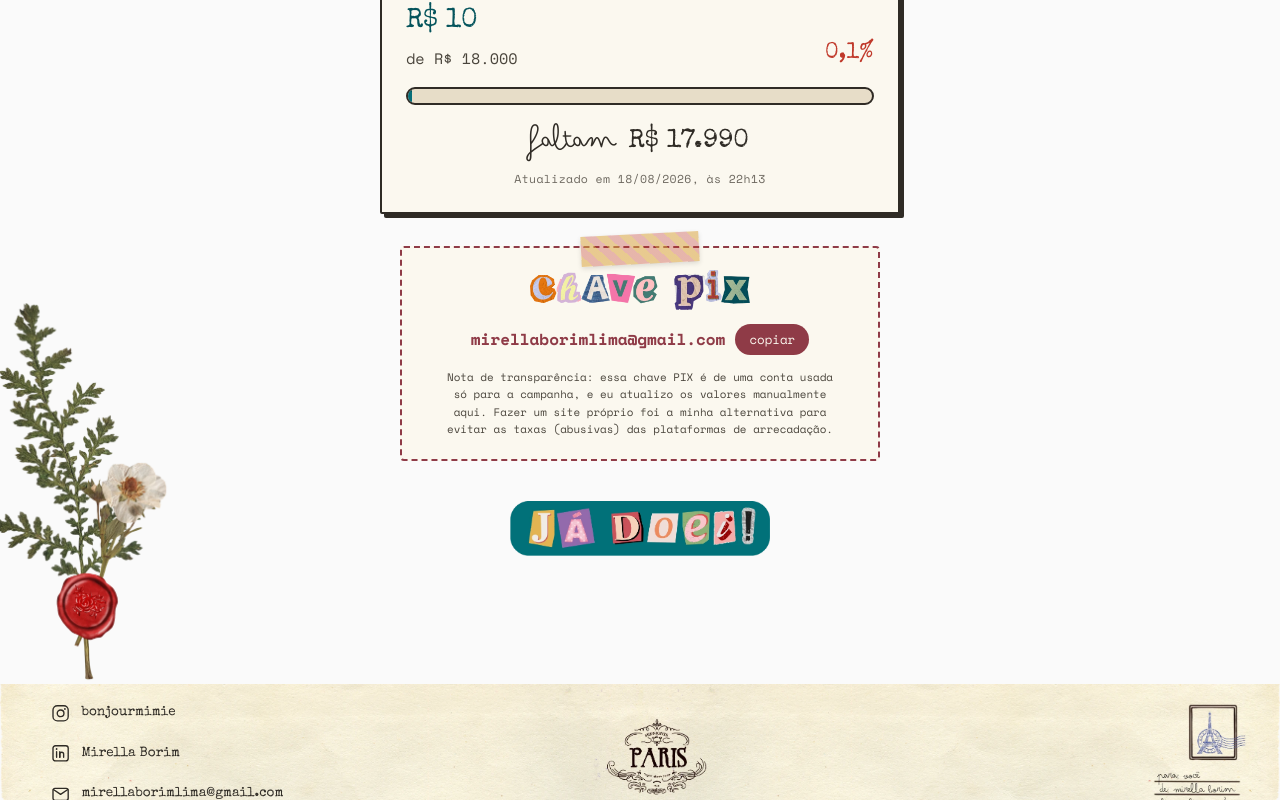
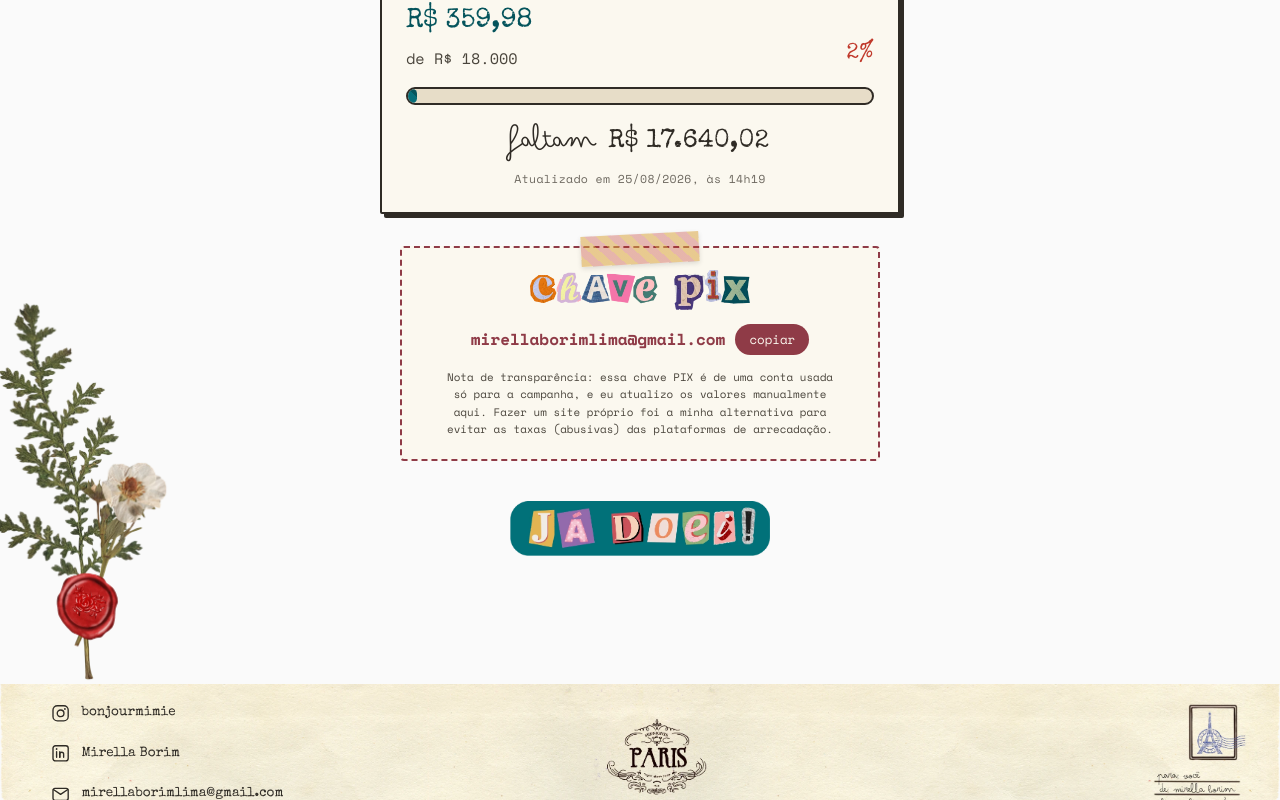
Before and after one commit to miborim/vakinha, a React (Vite) app: page / in a window 1280 px wide. Shown: the part 3895-4695 px from the top of the page. Built offline with nearby package versions, Linux system fonts and the light colour scheme.

Commit message:
Atualiza arrecadacao: R$ 10 -> R$ 359,98 (25/08/2026, às 14h19)

```diff
--- a/src/data/campaign.js
+++ b/src/data/campaign.js
@@ -4,8 +4,8 @@ export const campaign = {
   destino: "ECE — École d'ingénieurs, Paris",
   curso: "Master em AI for Business Transformation",
   meta: 18000, // R$
-  arrecadado: 10, // R$ — atualize conforme as doações chegarem
-  atualizadoEm: "18/08/2026, às 22h13", // data da última atualização do valor arrecadado
+  arrecadado: 359.98, // R$ — atualize conforme as doações chegarem
+  atualizadoEm: "25/08/2026, às 14h19", // data da última atualização do valor arrecadado
   moeda: "BRL",
   // Link de doação (ex: vaquinha, PIX, etc.) — adicione quando tiver
   linkDoacao: "#doar",
```
